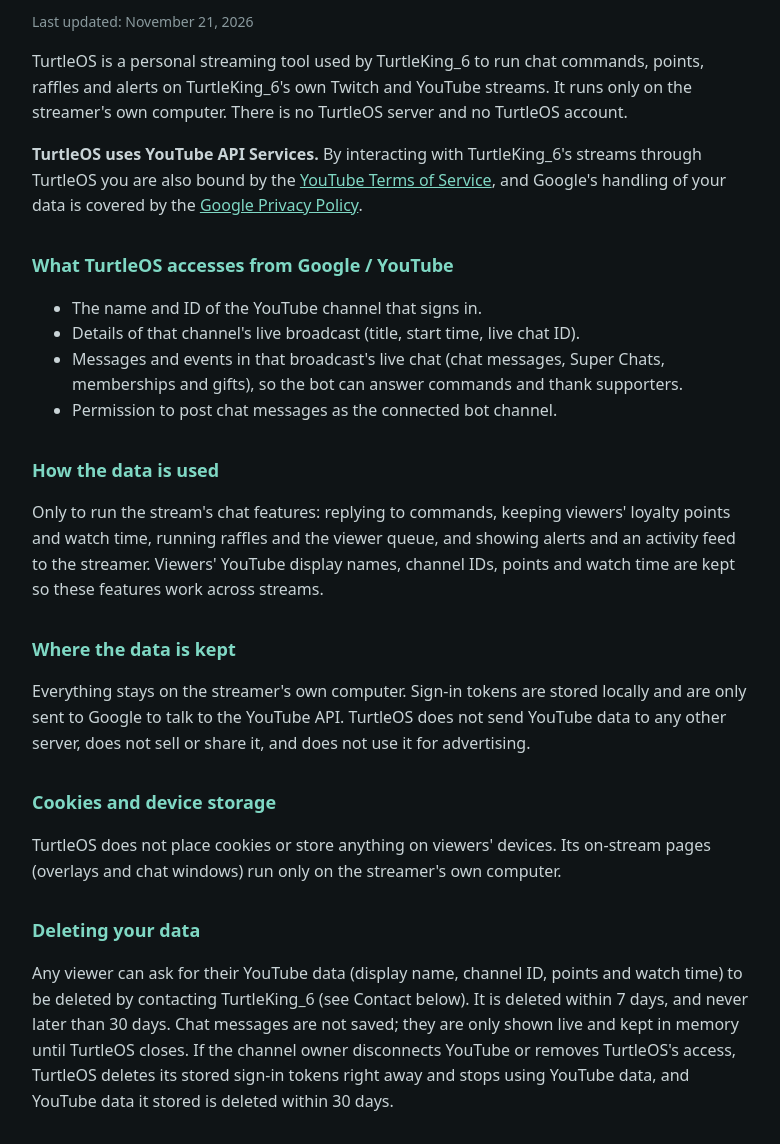
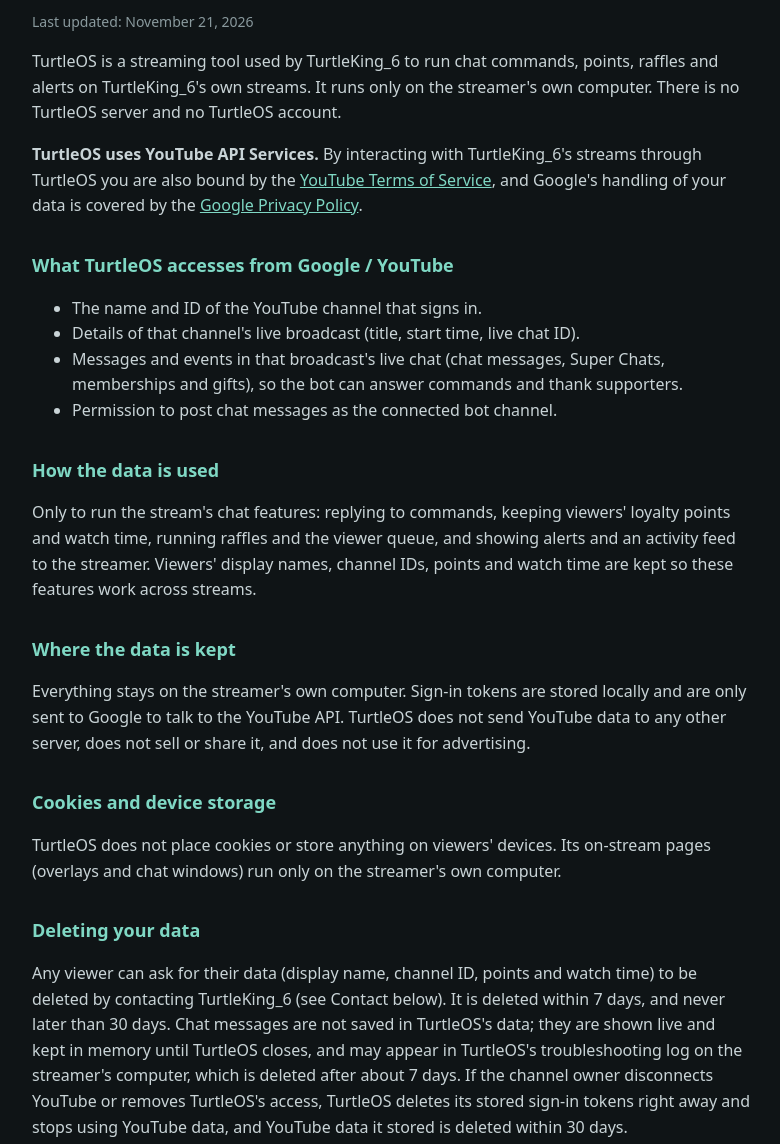
Before and after one commit to TurtleKing-6/TurtleKing-6-Commands, a plain HTML site: page privacy.html in a window 1280 px wide. Shown: the part 96-1240 px from the top of the page, without its empty margins (248-1028 px from the left). Drawn offline with Linux system fonts and the light colour scheme.

```diff
--- a/privacy.html
+++ b/privacy.html
@@ -19,13 +19,12 @@
   <h1>TurtleOS Privacy Policy</h1>
   <p class="muted">Last updated: November 21, 2026</p>
 
-  <p>TurtleOS is a personal streaming tool used by TurtleKing_6 to run chat commands, points, raffles and alerts on
-  TurtleKing_6's own Twitch and YouTube streams. It runs only on the streamer's own computer. There is no TurtleOS
+  <p>TurtleOS is a streaming tool used by TurtleKing_6 to run chat commands, points, raffles and alerts on
+  TurtleKing_6's own streams. It runs only on the streamer's own computer. There is no TurtleOS
   server and no TurtleOS account.</p>
 
   <p><strong>TurtleOS uses YouTube API Services.</strong> By interacting with TurtleKing_6's streams through TurtleOS
-  you are also bound by the <a href="https://www.youtube.com/t/terms">YouTube Terms of Service</a>, and Google's
-  handling of your data is covered by the <a href="https://policies.google.com/privacy">Google Privacy Policy</a>.</p>
+  you are also bound by the <a href="https://www.youtube.com/t/terms">YouTube Terms of Service</a>, and Google's handling of your data is covered by the <a href="https://policies.google.com/privacy">Google Privacy Policy</a>.</p>
 
   <h2>What TurtleOS accesses from Google / YouTube</h2>
   <ul>
@@ -38,8 +37,8 @@
 
   <h2>How the data is used</h2>
   <p>Only to run the stream's chat features: replying to commands, keeping viewers' loyalty points and watch time,
-  running raffles and the viewer queue, and showing alerts and an activity feed to the streamer. Viewers' YouTube
-  display names, channel IDs, points and watch time are kept so these features work across streams.</p>
+  running raffles and the viewer queue, and showing alerts and an activity feed to the streamer. Viewers' display
+  names, channel IDs, points and watch time are kept so these features work across streams.</p>
 
   <h2>Where the data is kept</h2>
   <p>Everything stays on the streamer's own computer. Sign-in tokens are stored locally and are only sent to Google
@@ -51,25 +50,24 @@
   windows) run only on the streamer's own computer.</p>
 
   <h2>Deleting your data</h2>
-  <p>Any viewer can ask for their YouTube data (display name, channel ID, points and watch time) to be deleted by
+  <p>Any viewer can ask for their data (display name, channel ID, points and watch time) to be deleted by
   contacting TurtleKing_6 (see Contact below). It is deleted within 7 days, and never later than 30 days. Chat
-  messages are not saved; they are only shown live and kept in memory until TurtleOS closes. If the channel owner
-  disconnects YouTube or removes TurtleOS's access, TurtleOS deletes its stored sign-in tokens right away and stops
-  using YouTube data, and YouTube data it stored is deleted within 30 days.</p>
+  messages are not saved in TurtleOS's data; they are shown live and kept in memory until TurtleOS closes, and
+  may appear in TurtleOS's troubleshooting log on the streamer's computer, which is deleted after about 7 days.
+  If the channel owner disconnects YouTube or removes TurtleOS's access, TurtleOS deletes its stored sign-in tokens
+  right away and stops using YouTube data, and YouTube data it stored is deleted within 30 days.</p>
 
   <h2>Removing access</h2>
   <p>The channel owner can disconnect YouTube at any time on the TurtleOS YouTube page, or remove TurtleOS's access
   at <a href="https://myaccount.google.com/permissions">myaccount.google.com/permissions</a>. TurtleOS's use of
-  YouTube data also follows the <a href="https://www.youtube.com/t/terms">YouTube Terms of Service</a> and the
-  <a href="https://policies.google.com/privacy">Google Privacy Policy</a>.</p>
+  YouTube data also follows the <a href="https://www.youtube.com/t/terms">YouTube Terms of Service</a> and the <a href="https://policies.google.com/privacy">Google Privacy Policy</a>.</p>
 
   <h2>Changes</h2>
   <p>Changes to this policy are posted on this page with a new "Last updated" date. See also the
   <a href="terms.html">TurtleOS Terms of Service</a>.</p>
 
   <h2>Contact</h2>
-  <p>Questions or data requests: reach TurtleKing_6 on <a href="https://www.twitch.tv/turtleking_6">Twitch</a> or
-  in the <a href="https://discord.gg/5bpgzEsRhX">community Discord</a>.</p>
+  <p>Questions or data requests: reach TurtleKing_6 on <a href="https://discord.gg/5bpgzEsRhX">Discord</a> or <a href="https://www.twitch.tv/turtleking_6">Twitch</a>.</p>
 </main>
 </body>
 </html>
```
Also changed, not shown: index.html (+1 -1 lines), terms.html (+6 -8 lines).
